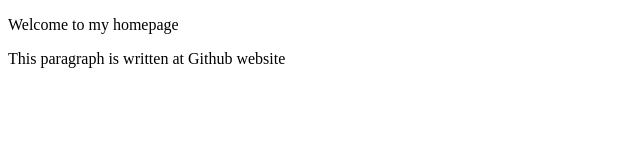
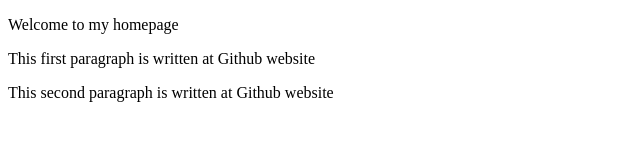
Before and after one commit to ShadowKJY/my-site, a plain HTML site: page index.html in a window 1280 px wide. Shown: the whole page, without its empty margins (0-640 px from the left). Drawn offline with Linux system fonts and the light colour scheme.

Commit message:
Update index.html

```diff
--- a/index.html
+++ b/index.html
@@ -5,6 +5,7 @@
 </head>
 <body>
     <p>Welcome to my homepage</p>
-    <p>This paragraph is written at Github website</p>
+    <p>This first paragraph is written at Github website</p>
+    <p>This second paragraph is written at Github website</p>
 </body>
 </html>
```
